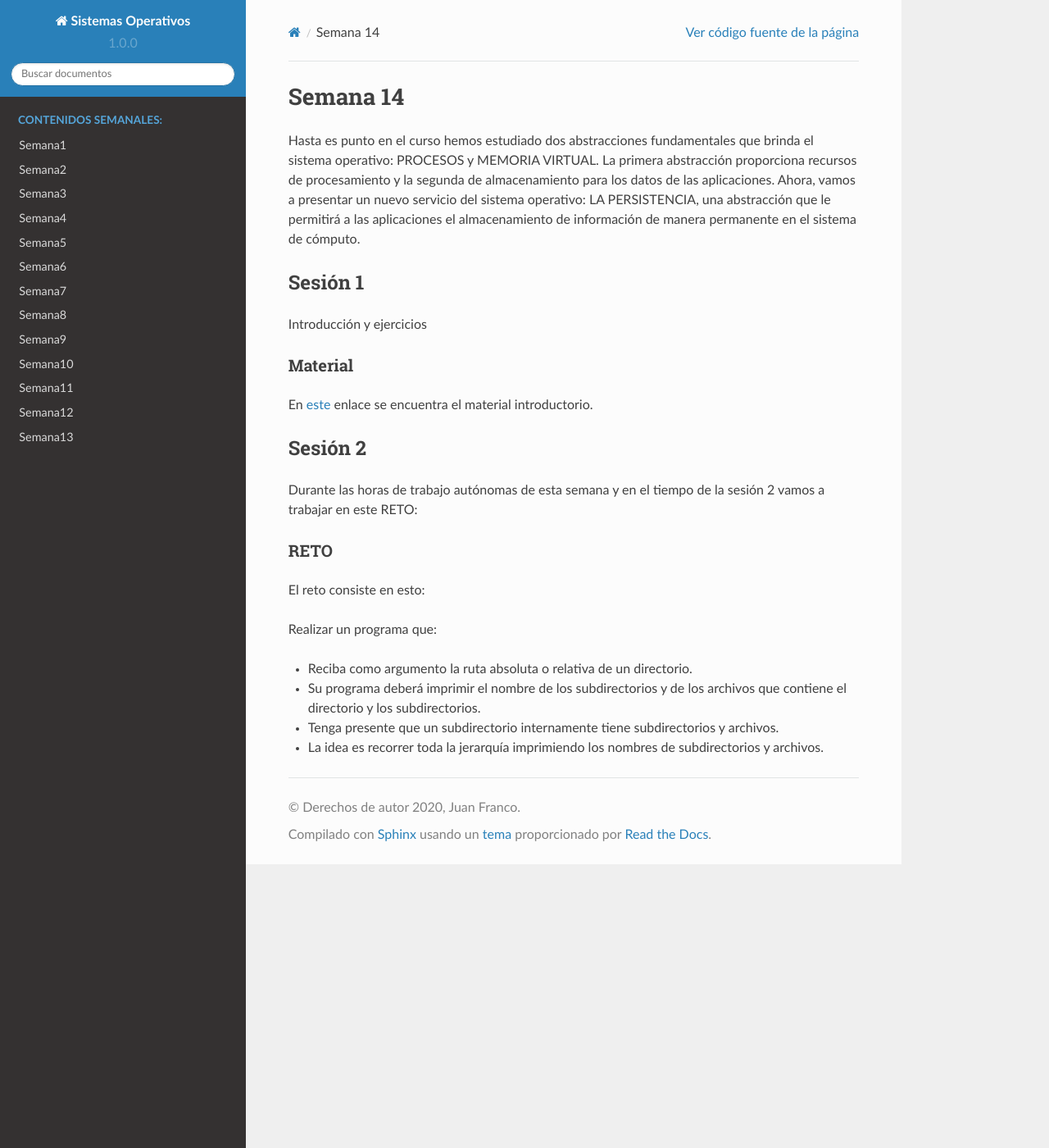
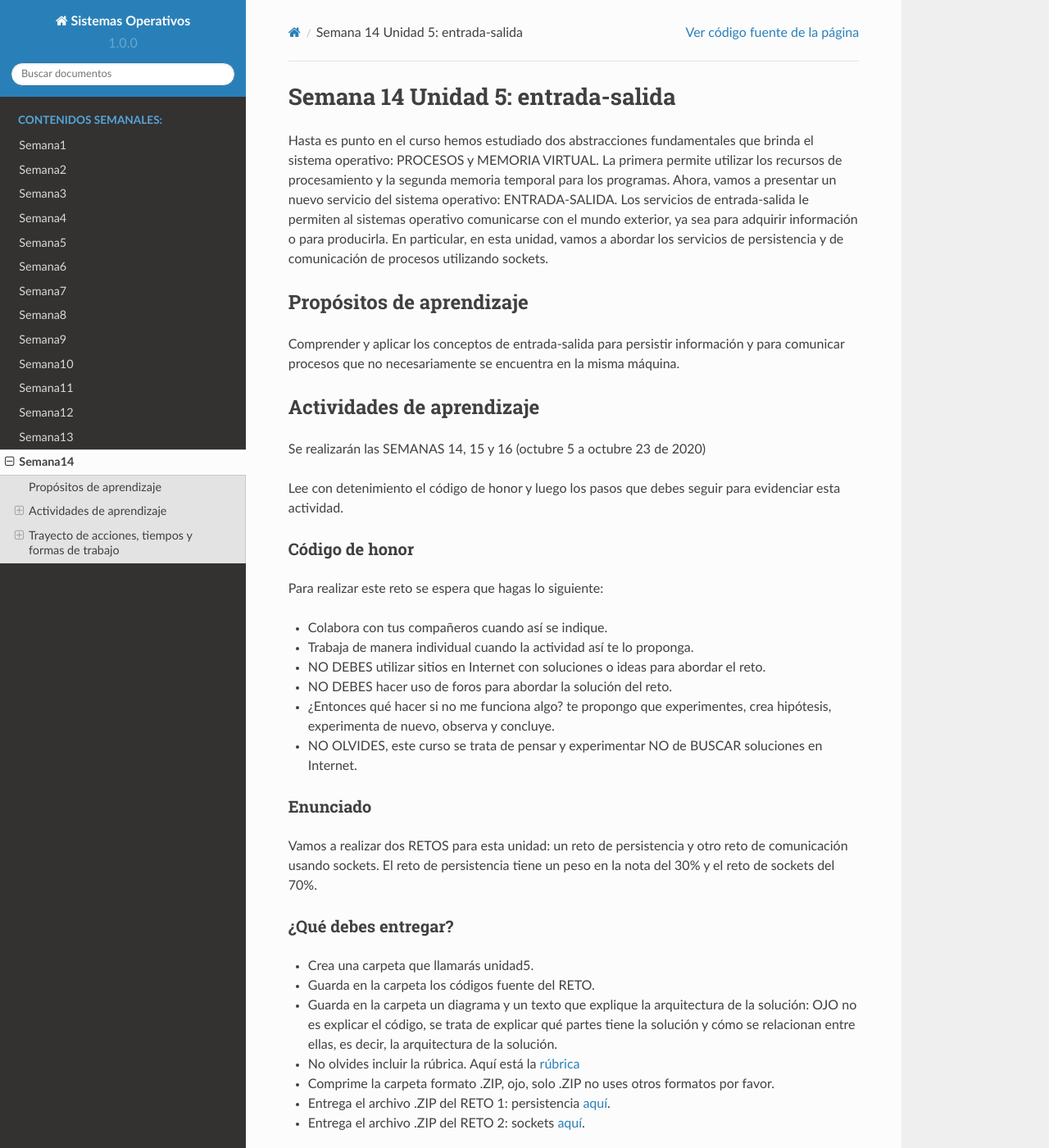
Before and after one commit to juanferfranco/sistemasoperativos, a Sphinx documentation site: the page built from docs/_semana14/semana14.rst, in a window 1280 px wide and 1400 px high. Shown: the whole window at 82% size. Built offline with Sphinx 7.4.7 and the Read the Docs theme 2.0.0, drawn with Linux system fonts in a browser that asks for light colours; some of the changed text lies outside the part shown.

Commit message:
add week 14

```diff
--- a/docs/_semana10/semana10.rst
+++ b/docs/_semana10/semana10.rst
@@ -2,7 +2,7 @@ Semana 10: Unidad 4
 ====================
 
 Hasta ahora hemos aprendido a crear flujos de instrucciones independientes,
-ya sea con utilizando procesos o utilizando hilos. ¿Y si queremos
+ya sea con procesos o utilizando hilos. ¿Y si queremos
 comunicar estos flujos?
 
 Propósitos de aprendizaje
--- a/docs/_semana14/semana14.rst
+++ b/docs/_semana14/semana14.rst
@@ -1,41 +1,115 @@
-Semana 14
-===========
+Semana 14 Unidad 5: entrada-salida
+====================================
 
 Hasta es punto en el curso hemos estudiado dos abstracciones
 fundamentales que brinda el sistema operativo: PROCESOS y MEMORIA
-VIRTUAL. La primera abstracción proporciona recursos de procesamiento
-y la segunda de almacenamiento para los datos de las aplicaciones.
-Ahora, vamos a presentar un nuevo servicio del sistema
-operativo: LA PERSISTENCIA, una abstracción que le permitirá a las
-aplicaciones el almacenamiento de información de manera permanente en
-el sistema de cómputo.
+VIRTUAL. La primera permite utilizar los recursos de procesamiento y
+la segunda memoria temporal para los programas. Ahora, vamos a presentar
+un nuevo servicio del sistema
+operativo: ENTRADA-SALIDA. Los servicios de entrada-salida le permiten
+al sistemas operativo comunicarse con el mundo exterior, ya sea para adquirir
+información o para producirla. En particular, en esta unidad, vamos a abordar
+los servicios de persistencia y de comunicación de procesos utilizando sockets.
 
-Sesión 1
-----------
 
-Introducción y ejercicios
+Propósitos de aprendizaje
+--------------------------
+Comprender y aplicar los conceptos de entrada-salida para persistir información
+y para comunicar procesos que no necesariamente se encuentra en la misma máquina.
+
+Actividades de aprendizaje
+---------------------------
+Se realizarán las SEMANAS 14, 15 y 16 (octubre 5 a octubre 23 de 2020)
+
+Lee con detenimiento el código de honor y luego los pasos que
+debes seguir para evidenciar esta actividad.
+
+Código de honor
+^^^^^^^^^^^^^^^^^
+Para realizar este reto se espera que hagas lo siguiente:
+
+* Colabora con tus compañeros cuando así se indique.
+* Trabaja de manera individual cuando la actividad así te lo
+  proponga.
+* NO DEBES utilizar sitios en Internet con soluciones o ideas para
+  abordar el reto.
+* NO DEBES hacer uso de foros para abordar la solución del reto.
+* ¿Entonces qué hacer si no me funciona algo? te propongo que
+  experimentes, crea hipótesis, experimenta de nuevo, observa y concluye.
+* NO OLVIDES, este curso se trata de pensar y experimentar NO de
+  BUSCAR soluciones en Internet.
+
+Enunciado
+^^^^^^^^^^
+Vamos a realizar dos RETOS para esta unidad: un reto de persistencia
+y otro reto de comunicación usando sockets. El reto de persistencia
+tiene un peso en la nota del 30% y el reto de sockets del 70%.
+
+¿Qué debes entregar?
+^^^^^^^^^^^^^^^^^^^^^^^
+
+* Crea una carpeta que llamarás unidad5.
+* Guarda en la carpeta los códigos fuente del RETO.
+* Guarda en la carpeta un diagrama y un texto que explique
+  la arquitectura de la solución: OJO no es explicar el código, se trata
+  de explicar qué partes tiene la solución y cómo se relacionan entre ellas,
+  es decir, la arquitectura de la solución.
+* No olvides incluir la rúbrica.
+  Aquí está la `rúbrica <https://docs.google.com/spreadsheets/d/1ptF-HuMpvYpmy-7lATj3n0kJupDPn5NvgCCzcdHNZGM/edit?usp=sharing>`__
+* Comprime la carpeta formato .ZIP, ojo, solo .ZIP no uses otros
+  formatos por favor.
+* Entrega el archivo .ZIP del RETO 1: persistencia `aquí <https://auladigital.upb.edu.co/mod/assign/view.php?id=652940>`__.
+* Entrega el archivo .ZIP del RETO 2: sockets `aquí <https://auladigital.upb.edu.co/mod/assign/view.php?id=652941>`__.
+
+¿Cómo será la sustentación para cada reto?
+^^^^^^^^^^^^^^^^^^^^^^^^^^^^^^^^^^^^^^^^^^^^
+
+* Máximo 5 minutos por estudiante.
+* El reto 1 no tendrá sustentación.
+* La sustentación del RETO 2 será el viernes 23 de octubre de 2020.
+* Debes estudiar tu implementación y prepararte para responder preguntas sobre tu trabajo.
+
+Trayecto de acciones, tiempos y formas de trabajo
+---------------------------------------------------
+
+Actividad 1
+^^^^^^^^^^^^
+* Fecha: octubre 5 de 2020 - 4 p.m.
+* Descripción: introducción a la unidad 5: persistencia
+* Recursos: ingresa al grupo de Teams.
+* Duración de la actividad: 1 hora 20 minutos.
+* Forma de trabajo: grupal
+
+Actividad 2
+^^^^^^^^^^^^
+* Fecha: octubre 5 a octubre 9 de 2020 - 4 p.m.
+* Descripción: repasa el material y ejercicios y comienza con el reto
+* Recursos: observa el material
+* Duración de la actividad: 5 horas
+* Forma de trabajo: individual
+
+
+Actividad 3
+^^^^^^^^^^^^
+* Fecha: octubre 9 de 2020 - 4 p.m.
+* Descripción: sesión de trabajo en el RETO y para resolver dudas
+  sobre el material y los ejercicios.
+* Recursos: ingresa al grupo de Teams.
+* Duración de la actividad: 1 hora 20 minutos.
+* Forma de trabajo: grupal
 
 Material
-^^^^^^^^^
+###########
 
 En `este <https://docs.google.com/presentation/d/1or5HQ9cwZek70PfEYniwkDwiIV4YS0ptaejanL3znIw/edit?usp=sharing>`__
 enlace se encuentra el material introductorio.
 
-Sesión 2
-----------
-
-Durante las horas de trabajo autónomas de esta semana y en el tiempo
-de la sesión 2 vamos a trabajar en este RETO:
-
-RETO
-^^^^^
-
-El reto consiste en esto:
+Reto
+###########
 
 Realizar un programa que:
 
 * Reciba como argumento la ruta absoluta o relativa de un directorio.
-* Su programa deberá imprimir el nombre de los subdirectorios y de los archivos
-  que contiene el directorio y los subdirectorios.
-* Tenga presente que un subdirectorio internamente tiene subdirectorios y archivos.
+* El programa deberá imprimir el nombre de todos los archivos y subdirectorios que contenga
+  el directorio y los subdirectorios.
 * La idea es recorrer toda la jerarquía imprimiendo los nombres de subdirectorios y archivos.
--- a/docs/index.rst
+++ b/docs/index.rst
@@ -146,3 +146,4 @@ Datos de contacto
    Semana11 <_semana11/semana11>
    Semana12 <_semana12/semana12>
    Semana13 <_semana13/semana13>
+   Semana14 <_semana14/semana14>
```
